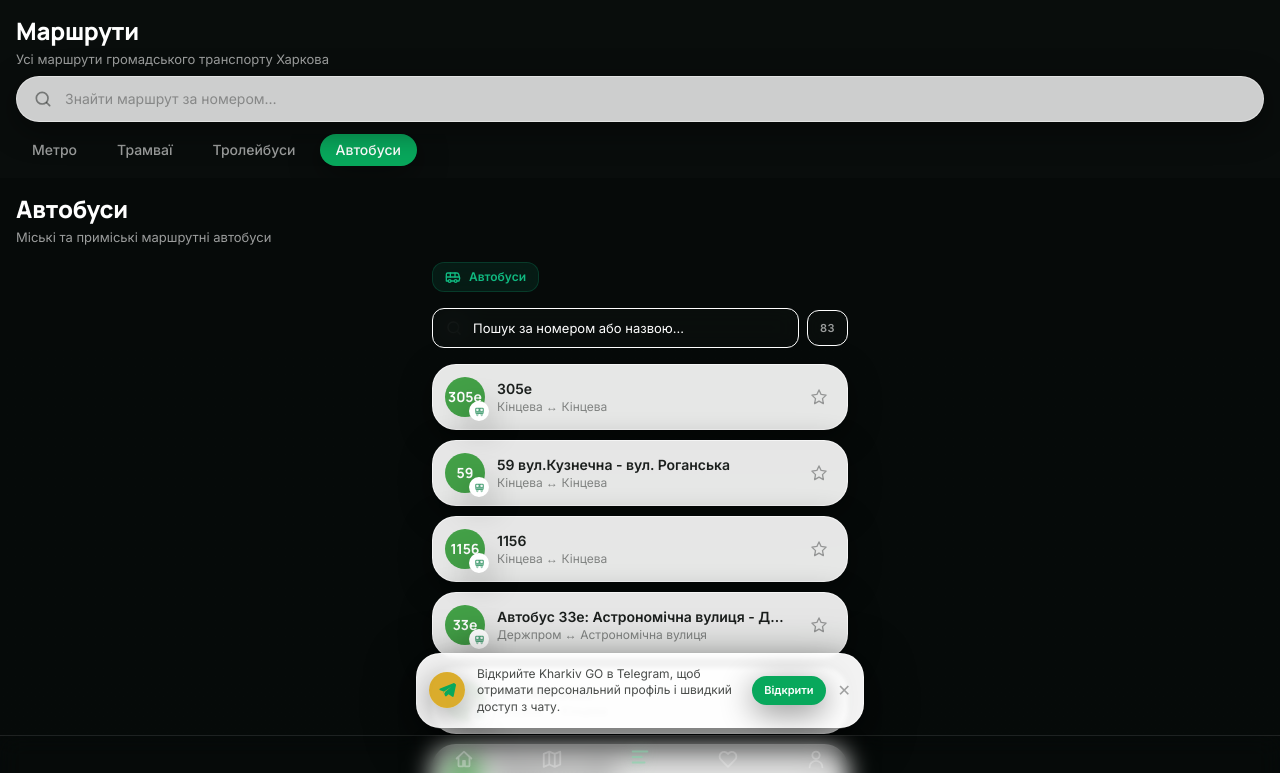
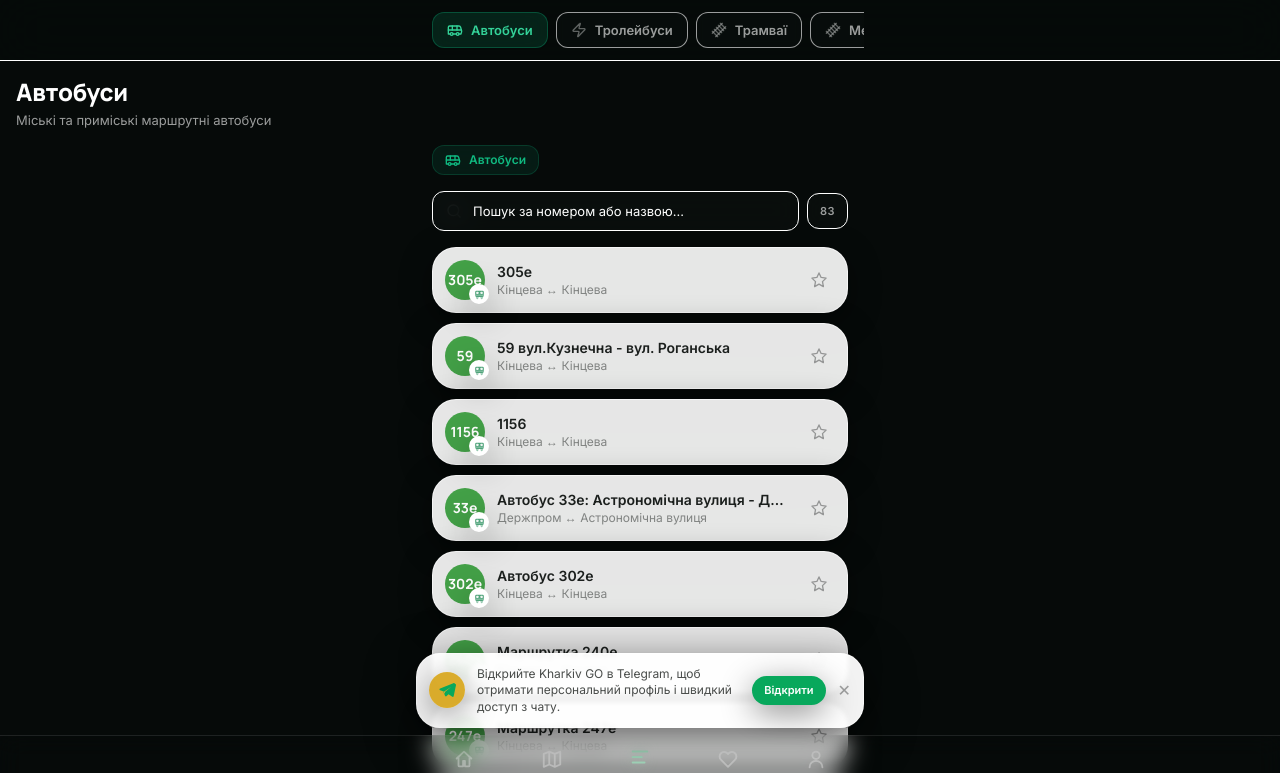
Before and after one commit to Travkaa52/rharkivGOO, a React (Vite) app in the folder frontend/: page /routes in a window 1280 px wide. Shown: the top 773 px of the page. Built offline with nearby package versions, Linux system fonts and the light colour scheme; no server answers.

Commit message:
Update RoutesPage.tsx

```diff
--- a/frontend/src/pages/RoutesPage.tsx
+++ b/frontend/src/pages/RoutesPage.tsx
@@ -1,41 +1,78 @@
 import { useState } from 'react';
 import clsx from 'clsx';
-import { PageHeader } from '@/components/PageHeader';
-import { SearchBar } from '@/components/SearchBar';
+import { TrainTrack, Bus, Zap } from 'lucide-react';
 import { TransportKindPage } from '@/pages/TransportKindPage';
 import type { TransportKind } from '@/types/transport';
 
-const TABS: { kind: TransportKind; label: string }[] = [
-  { kind: 'metro', label: 'Метро' },
-  { kind: 'tram', label: 'Трамваї' },
-  { kind: 'trolleybus', label: 'Тролейбуси' },
-  { kind: 'bus', label: 'Автобуси' }
+interface TabItem {
+  kind: TransportKind;
+  label: string;
+  icon: typeof TrainTrack;
+  activeColor: string;
+}
+
+const TABS: TabItem[] = [
+  {
+    kind: 'bus',
+    label: 'Автобуси',
+    icon: Bus,
+    activeColor: 'bg-emerald-500/15 text-emerald-400 border-emerald-500/30'
+  },
+  {
+    kind: 'trolleybus',
+    label: 'Тролейбуси',
+    icon: Zap,
+    activeColor: 'bg-blue-500/15 text-blue-400 border-blue-500/30'
+  },
+  {
+    kind: 'tram',
+    label: 'Трамваї',
+    icon: TrainTrack,
+    activeColor: 'bg-amber-500/15 text-amber-400 border-amber-500/30'
+  },
+  {
+    kind: 'metro',
+    label: 'Метро',
+    icon: TrainTrack,
+    activeColor: 'bg-red-500/15 text-red-400 border-red-500/30'
+  },
 ];
 
 export function RoutesPage() {
   const [activeTab, setActiveTab] = useState<TransportKind>('bus');
 
   return (
-    <div className="min-h-dvh bg-surface-soft pb-20">
-      <PageHeader title="Маршрути" subtitle="Усі маршрути громадського транспорту Харкова" />
-      <div className="px-4 pb-3">
-        <SearchBar placeholder="Знайти маршрут за номером…" onSubmit={() => {}} />
-      </div>
-      <div className="flex gap-2 overflow-x-auto px-4 pb-3">
-        {TABS.map((tab) => (
+    <div className="min-h-dvh bg-bg text-ink-text selection:bg-primary/20">
+      {/* Sticky Glassmorphic Navigation Bar */}
+      <div className="sticky top-0 z-30 border-b border-border/40 bg-bg/80 backdrop-blur-xl">
+        <div className="mx-auto flex max-w-md items-center gap-2 overflow-x-auto px-4 py-3 no-scrollbar">
+          {TABS.map((tab) => {
+            const Icon = tab.icon;
+            const isActive = activeTab === tab.kind;
+
+            return (
               <button
                 key={tab.kind}
                 onClick={() => setActiveTab(tab.kind)}
                 className={clsx(
-              'shrink-0 rounded-full px-4 py-1.5 text-sm font-medium transition',
-              activeTab === tab.kind ? 'bg-forest text-white shadow-glass' : 'bg-ink-surface/70 text-white/60'
+                  'flex shrink-0 items-center gap-2 rounded-xl border px-3.5 py-2 text-body-sm font-semibold transition-all duration-200 active:scale-95',
+                  isActive
+                    ? clsx('shadow-sm backdrop-blur-md', tab.activeColor)
+                    : 'border-border/40 bg-surface/50 text-ink-muted hover:bg-surface/80 hover:text-ink-text backdrop-blur-sm'
                 )}
               >
-            {tab.label}
+                <Icon className={clsx('h-4 w-4', isActive ? 'opacity-100' : 'opacity-60')} />
+                <span>{tab.label}</span>
               </button>
-        ))}
+            );
+          })}
         </div>
-      <TransportKindPage kind={activeTab} />
+      </div>
+
+      {/* Active Tab Content */}
+      <main className="relative">
+        <TransportKindPage key={activeTab} kind={activeTab} />
+      </main>
     </div>
   );
 }
```
Lines whose indentation alone changed are shown as unchanged.
